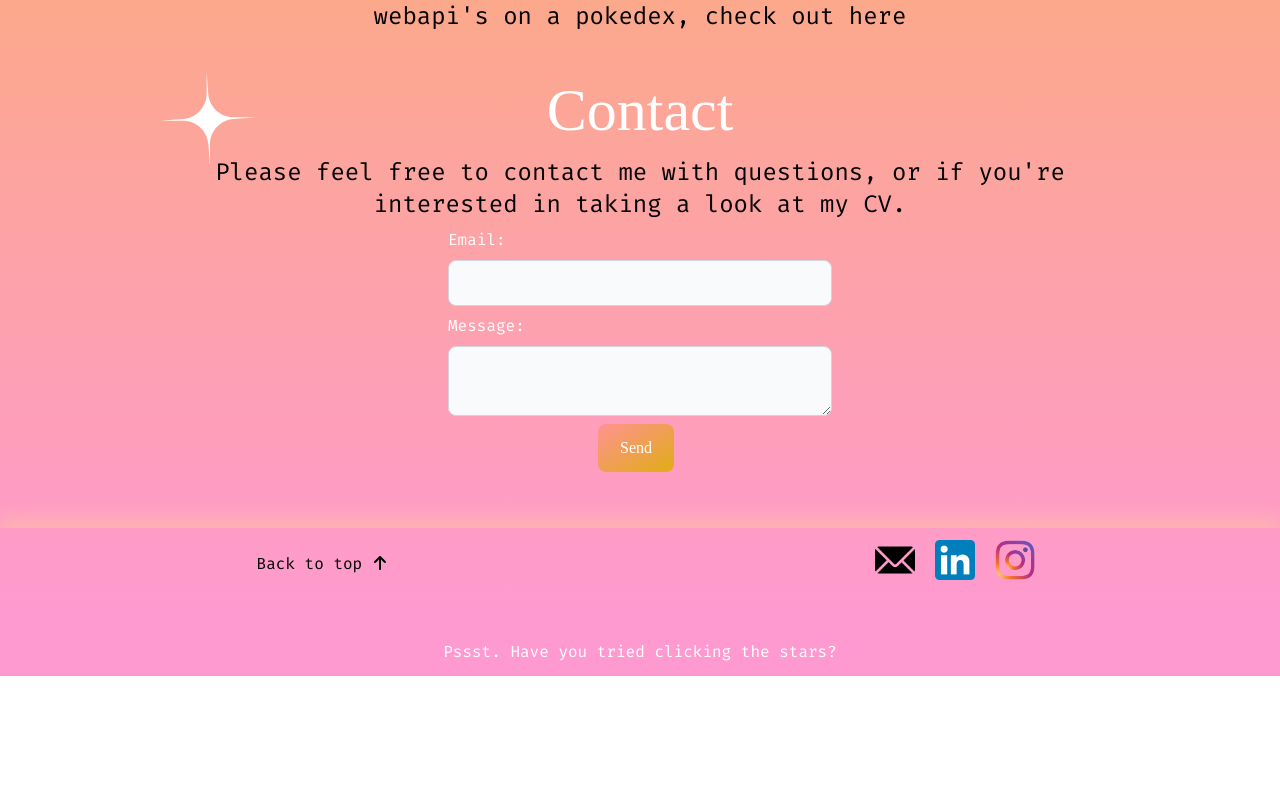
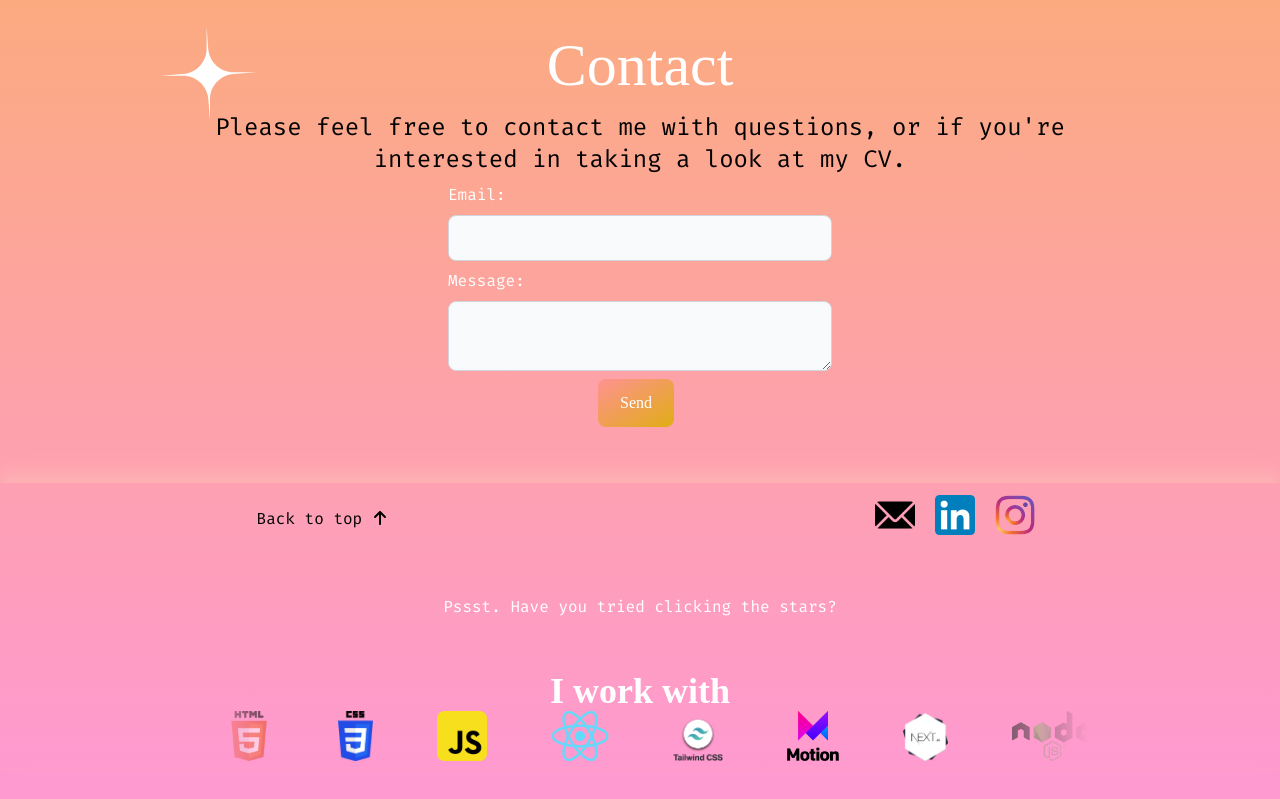
Before and after one commit to SiljeP/portfolienext, a Next.js app: page / in a window 1280 px wide. Shown: the part 1746-2545 px from the top of the page. Before the commit the page ends 2422 px from the top, so only its background shows below. Built offline with nearby package versions, Linux system fonts and the light colour scheme.

Commit message:
small changes in responsive design

```diff
--- a/src/components/footer.js
+++ b/src/components/footer.js
@@ -38,8 +38,9 @@ export default function Footer() {
                 </ul>
             </div>
             <p className="text-white text-s font-body text-center pb-3" >Pssst. Have you tried clicking the stars?</p>
-
-
+            <div className="hidden md:block mb-0 w-80% mt-10">
+                <LogoCarousel />
+            </div>
         </footer>
 
 
--- a/src/components/hero.js
+++ b/src/components/hero.js
@@ -11,7 +11,7 @@ export default function Hero() {
 
     return (
         <>
-            <article className="h-screen md:h-[500px] relative z-1 ">
+            <article className="h-[700px] sm:h-screen md:h-[500px] relative z-1 ">
 
                 <div className="w-20 h-20 md:w-24 md:h-24 absolute left-0 top-20 sm:left-0 sm:top-0 ">
                     <Starsvg className="fill-white" />
--- a/src/components/logocarousel.js
+++ b/src/components/logocarousel.js
@@ -24,7 +24,7 @@ export default function LogoCarousel() {
   ]
 
   return (
-    <section id="logos" className=" w-[70%] text-center mx-auto mb-[10%]">
+    <section id="logos" className=" w-[70%] text-center mx-auto mb-[5%]">
       <h2 className="font-title text-2xl sm:text-4xl font-bold text-white">I work with</h2>
       <div className="w-full inline-flex flex-nowrap overflow-hidden [mask-image:_linear-gradient(to_right,transparent_0,_black_128px,_black_calc(100%-128px),transparent_100%)]">
         <ul className="flex items-center justify-center md:justify-start [&_li]:mx-8 [&_img]:max-w-none animate-infinite-scroll">
```
